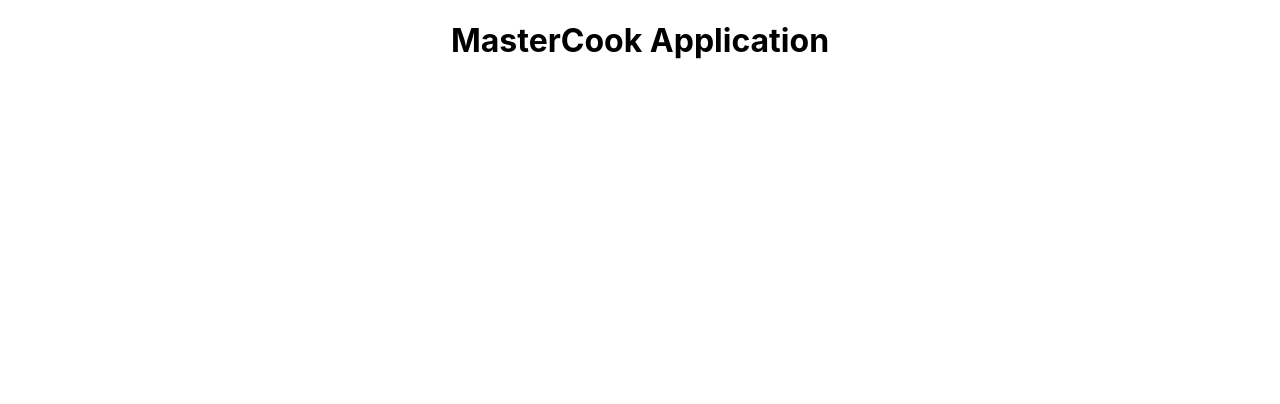
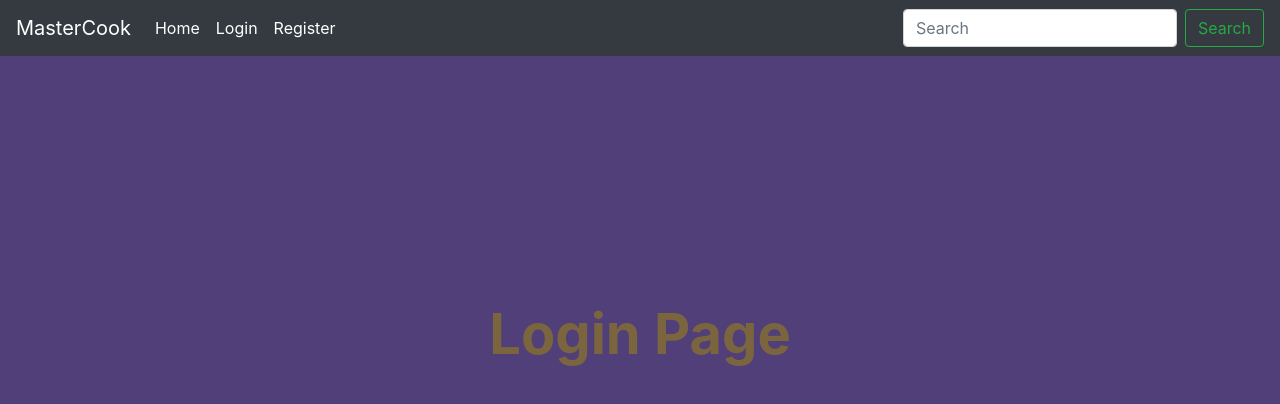
Before and after one commit to pranav2308/mastercook, a React (Create React App) app: page /login in a window 1280 px wide. Shown: the top 404 px of the page. Built offline with nearby package versions, Linux system fonts and the light colour scheme.

Commit message:
Adding navbar and authentication components

```diff
--- a/package.json
+++ b/package.json
@@ -5,6 +5,7 @@
   "dependencies": {
     "react": "^16.12.0",
     "react-dom": "^16.12.0",
+    "react-router-dom": "^5.1.2",
     "react-scripts": "3.2.0"
   },
   "scripts": {
--- a/public/index.html
+++ b/public/index.html
@@ -9,6 +9,7 @@
       name="description"
       content="Web site created using create-react-app"
     />
+    <link rel="stylesheet" href="https://stackpath.bootstrapcdn.com/bootstrap/4.3.1/css/bootstrap.min.css" integrity="sha384-ggOyR0iXCbMQv3Xipma34MD+dH/1fQ784/j6cY/iJTQUOhcWr7x9JvoRxT2MZw1T" crossorigin="anonymous">
     <link rel="apple-touch-icon" href="logo192.png" />
     <!--
       manifest.json provides metadata used when your web app is installed on a
@@ -39,5 +40,8 @@
       To begin the development, run `npm start` or `yarn start`.
       To create a production bundle, use `npm run build` or `yarn build`.
     -->
+    <script src="https://code.jquery.com/jquery-3.3.1.slim.min.js" integrity="sha384-q8i/X+965DzO0rT7abK41JStQIAqVgRVzpbzo5smXKp4YfRvH+8abtTE1Pi6jizo" crossorigin="anonymous"></script>
+    <script src="https://cdnjs.cloudflare.com/ajax/libs/popper.js/1.14.7/umd/popper.min.js" integrity="sha384-UO2eT0CpHqdSJQ6hJty5KVphtPhzWj9WO1clHTMGa3JDZwrnQq4sF86dIHNDz0W1" crossorigin="anonymous"></script>
+    <script src="https://stackpath.bootstrapcdn.com/bootstrap/4.3.1/js/bootstrap.min.js" integrity="sha384-JjSmVgyd0p3pXB1rRibZUAYoIIy6OrQ6VrjIEaFf/nJGzIxFDsf4x0xIM+B07jRM" crossorigin="anonymous"></script>
   </body>
 </html>
--- a/src/App.js
+++ /dev/null
@@ -1,12 +0,0 @@
-import React from 'react';
-import './App.css';
-
-function App() {
-  return (
-    <div className="App">
-      <h1> MasterCook Application</h1>
-    </div>
-  );
-}
-
-export default App;
--- /dev/null
+++ b/src/Components/App/App.js
@@ -0,0 +1,28 @@
+import React from 'react';
+import { Switch, Route, BrowserRouter as Router } from 'react-router-dom';
+
+import Navbar from '../Navbar/Navbar';
+
+import Homepage from '../Homepage/Homepage';
+import Login from '../Authentication/Login/Login';
+import Register from '../Authentication/Register/Register';
+import './App.css';
+
+class App extends React.Component{
+
+	render(){
+		return (
+			<Router>
+				<Navbar/>
+				<Switch>
+					<Route exact path = "/" component = {Homepage}/>
+					<Route exact path = "/login" component = {Login}/>
+					<Route exact path = "/register" component = {Register}/>
+				</Switch>
+			 </Router>
+  		);
+	}
+
+}
+
+export default App;
--- /dev/null
+++ b/src/Components/Authentication/Login/Login.js
@@ -0,0 +1,28 @@
+import React from 'react';
+
+const Login = () => {
+
+	const tableStyle = {
+		height : '300px',
+		marginTop:  '10%',
+  		marginLeft: 'auto',
+  		marginRight: 'auto'
+	}
+	const bigHeadingStyle = {
+		color : '#7a653f',
+		fontWeight: 'bold',
+		fontSize : '350%'
+	}
+
+	return(
+		<table style = {tableStyle}>
+		  <tbody>
+		    <tr>
+		      <td className="align-middle text-center" style = {bigHeadingStyle}>Login Page</td>
+		    </tr>
+		  </tbody>
+		</table>
+	);
+}
+
+export default Login;
--- /dev/null
+++ b/src/Components/Authentication/Register/Register.js
@@ -0,0 +1,28 @@
+import React from 'react';
+
+const Register = () => {
+
+	const tableStyle = {
+		height : '300px',
+		marginTop:  '10%',
+  		marginLeft: 'auto',
+  		marginRight: 'auto'
+	}
+	const bigHeadingStyle = {
+		color : '#7a653f',
+		fontWeight: 'bold',
+		fontSize : '350%'
+	}
+
+	return(
+		<table style = {tableStyle}>
+		  <tbody>
+		    <tr>
+		      <td className="align-middle text-center" style = {bigHeadingStyle}>Registration Page</td>
+		    </tr>
+		  </tbody>
+		</table>
+	);
+}
+
+export default Register;
--- /dev/null
+++ b/src/Components/Homepage/Homepage.js
@@ -0,0 +1,28 @@
+import React from 'react';
+
+const Homepage = () => {
+
+	const tableStyle = {
+		height : '300px',
+		marginTop:  '10%',
+  		marginLeft: 'auto',
+  		marginRight: 'auto'
+	}
+	const bigHeadingStyle = {
+		color : '#7a653f',
+		fontWeight: 'bold',
+		fontSize : '350%'
+	}
+
+	return(
+		<table style = {tableStyle}>
+		  <tbody>
+		    <tr>
+		      <td className="align-middle text-center" style = {bigHeadingStyle}>Home Page</td>
+		    </tr>
+		  </tbody>
+		</table>
+	);
+}
+
+export default Homepage;
--- /dev/null
+++ b/src/Components/Navbar/Navbar.js
@@ -0,0 +1,33 @@
+import React from 'react';
+import { NavLink } from 'react-router-dom';
+
+const Navbar = () => {
+	return(
+		<nav class="navbar navbar-expand-lg navbar-dark bg-dark">
+		  <button class="navbar-toggler" type="button" data-toggle="collapse" data-target="#navbarTogglerDemo03" aria-controls="navbarTogglerDemo03" aria-expanded="false" aria-label="Toggle navigation">
+		    <span class="navbar-toggler-icon"></span>
+		  </button>
+		  <NavLink class="navbar-brand" to = "/">MasterCook</NavLink>
+
+		  <div class="collapse navbar-collapse" id="navbarTogglerDemo03">
+		    <ul class="navbar-nav mr-auto mt-2 mt-lg-0">
+		      <li class="nav-item active">
+		        <NavLink className="nav-link" to = "/">Home <span class="sr-only">(current)</span></NavLink>
+		      </li>
+		      <li class="nav-item active">
+		        <NavLink className="nav-link" to = "/login">Login <span class="sr-only">(current)</span></NavLink>
+		      </li>
+		      <li class="nav-item active">
+		        <NavLink className="nav-link" to = "/register">Register <span class="sr-only">(current)</span></NavLink>
+		      </li>
+		    </ul>
+		    <form class="form-inline my-2 my-lg-0">
+		      <input class="form-control mr-sm-2" type="search" placeholder="Search" aria-label="Search"/>
+		      <button class="btn btn-outline-success my-2 my-sm-0" type="submit">Search</button>
+		    </form>
+		  </div>
+		</nav>
+	);
+}
+
+export default Navbar;
--- a/src/index.css
+++ b/src/index.css
@@ -5,6 +5,7 @@ body {
     sans-serif;
   -webkit-font-smoothing: antialiased;
   -moz-osx-font-smoothing: grayscale;
+  background-color: #513f7a;
 }
 
 code {
--- a/src/index.js
+++ b/src/index.js
@@ -1,7 +1,7 @@
 import React from 'react';
 import ReactDOM from 'react-dom';
 import './index.css';
-import App from './App';
+import App from './Components/App/App';
 import * as serviceWorker from './serviceWorker';
 
 ReactDOM.render(<App />, document.getElementById('root'));
```
Also changed, not shown: src/Components/App/App.css (renamed from src/App.css), 2 other files (tests, documents, lock files or other folders).
